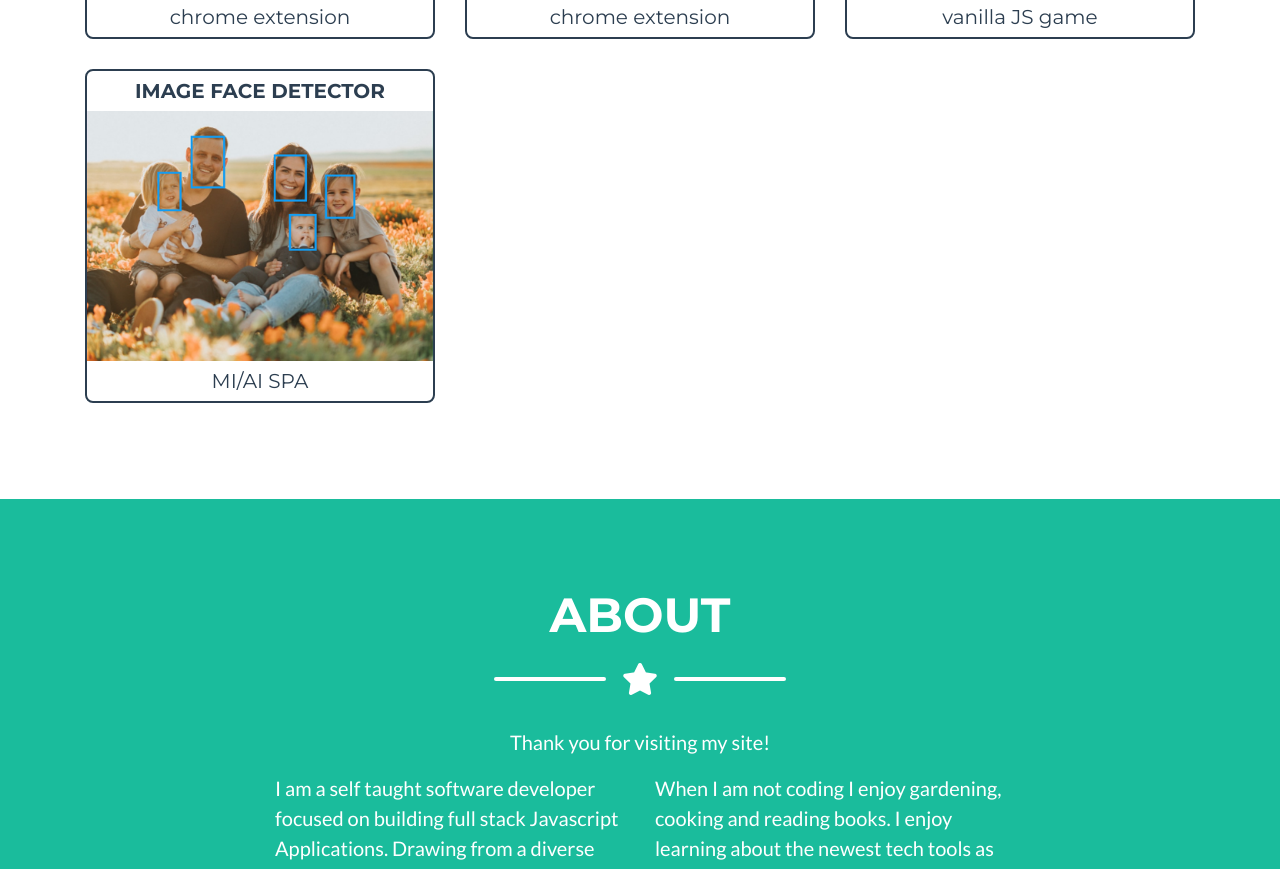
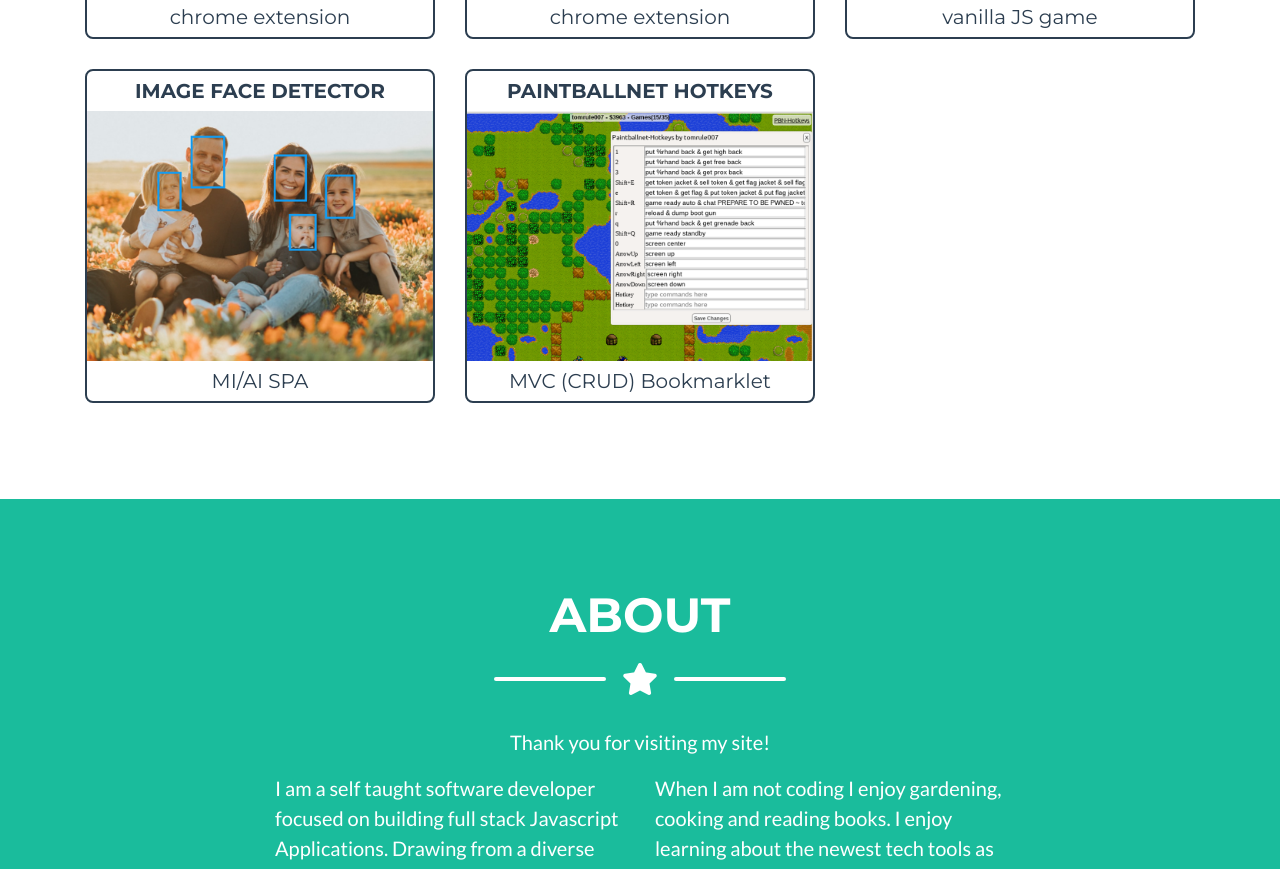
Before and after one commit to tomrule007/website, a website with bundled scripts: page index.html in a window 1280 px wide. Shown: the part 1379-2248 px from the top of the page. Built offline with nearby package versions, Linux system fonts and the light colour scheme; files whose address does not match are found by name.

Commit message:
Add paintballnet hotkeys portfolio project.

```diff
--- a/index.html
+++ b/index.html
@@ -229,6 +229,19 @@
             </div>
           </div>
 
+            <!-- Portfolio Item 5 -->
+            <div class="col-md-6 col-lg-4">
+              <div class="portfolio-item mx-auto" data-toggle="modal" data-target="#portfolioModal5">
+                <h5 class="portfolio-text text-uppercase">Paintballnet Hotkeys</h5>
+                <div class="portfolio-item-caption d-flex align-items-center justify-content-center h-100 w-100">
+                  <div class="portfolio-item-caption-content text-center text-white">
+                    <p>Learn more...</p>
+                  </div>
+                </div>
+                <img class="img-fluid" src="img/portfolio/portfolioPaintballnetHotkeys.png" alt="Paintballnet Hotkeys screenshot" />
+                <h5 class="portfolio-text font-weight-lighter">MVC (CRUD) Bookmarklet </h5>
+              </div>
+            </div>
 
         <!-- /.row -->
       </div>
```
Also changed, not shown: img/portfolio/paintballnet-hotkeys-demo.gif (added), img/portfolio/portfolioPaintballnetHotkeys.png (added).
